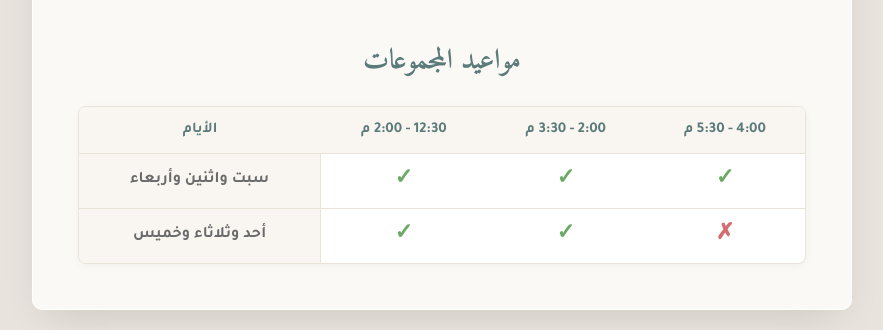
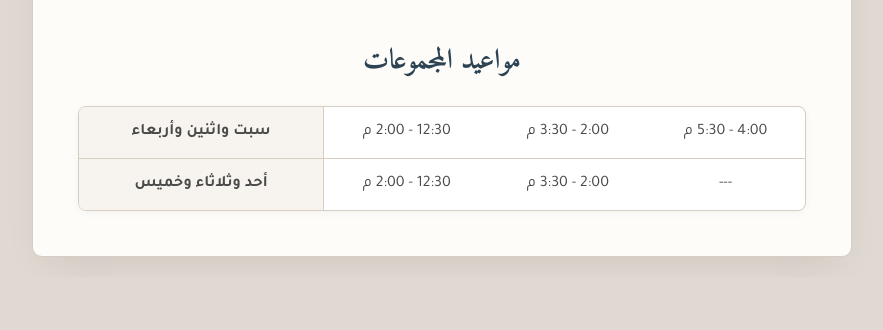
Before and after one commit to datakid/el-messiry, a plain HTML site: page index.html in a window 1280 px wide. Shown: the part 673-1003 px from the top of the page, without its empty margins (198-1081 px from the left). After the commit the page ends 950 px from the top, so only its background shows below. Drawn offline with Linux system fonts and the light colour scheme.

Commit message:
remove header

```diff
--- a/index.html
+++ b/index.html
@@ -9,18 +9,18 @@
         @import url('https://fonts.googleapis.com/css2?family=Amiri:wght@700&family=Tajawal:wght@400;500;700;800&display=swap');
 
         :root {
-            --paper-color: #FBF9F6;
-            --text-color: #6a6a6a;
-            --main-accent: #87A9A8;
-            --main-accent-dark: #5B7B7A;
-            --secondary-accent: #E8DCC9;
-            --secondary-accent-text: #716253;
-            --border-color: #EAE3D9;
-            --header-footer-bg: #F9F6F2;
+            --paper-color: #FDFCF9;
+            --text-color: #4A4A4A;
+            --main-accent: #3A5A70;
+            --main-accent-dark: #2C4353;
+            --secondary-accent: #E0D6C3;
+            --secondary-accent-text: #605448;
+            --border-color: #D6CEC2;
+            --header-footer-bg: #F7F4EF;
 
-            --status-available-color: #6aaa64;
-            --status-unavailable-color: #d36e70;
-            --status-text-muted: #888;
+            --status-available-color: #5F8B5A;
+            --status-unavailable-color: #B95C5C;
+            --status-text-muted: #777777;
         }
 
         * {
@@ -37,7 +37,7 @@
 
         body {
             font-family: 'Tajawal', sans-serif;
-            background-color: #e8e3dc;
+            background-color: #e0d9d2;
             min-height: 100vh;
             display: flex;
             align-items: center;
@@ -51,11 +51,11 @@
             max-width: 820px;
             background-color: var(--paper-color);
             border-radius: 10px;
-            box-shadow: 0 15px 40px -15px rgba(0,0,0,0.15);
+            box-shadow: 0 15px 40px -15px rgba(0,0,0,0.1);
             padding: 4.5rem;
             display: flex;
             flex-direction: column;
-            border: 1px solid #fff;
+            border: 1px solid var(--border-color);
         }
 
         .header-section {
@@ -94,7 +94,7 @@
 
         .profile-image:hover {
             transform: translateY(-2px);
-            box-shadow: 0 8px 25px rgba(74, 108, 107, 0.15);
+            box-shadow: 0 8px 25px rgba(44, 67, 83, 0.15);
             border-color: var(--main-accent);
         }
 
@@ -245,15 +245,7 @@
             border: 1px solid var(--border-color);
             box-shadow: 0 2px 8px rgba(0,0,0,0.04);
         }
-        .schedule-grid th {
-            background: var(--header-footer-bg);
-            color: var(--main-accent-dark);
-            padding: 1.4rem 1.2rem;
-            font-weight: 700;
-            font-size: 1.5rem;
-            border-bottom: 1px solid var(--border-color);
-            text-align: center;
-        }
+
         .schedule-grid td {
             padding: 1.6rem 1rem;
             text-align: center;
@@ -263,12 +255,17 @@
             color: var(--text-color);
         }
         .schedule-grid tr:last-child td { border-bottom: none; }
+
         .day-column {
             background: var(--header-footer-bg);
             font-weight: 700;
             color: var(--main-accent-dark);
             font-size: 1.6rem;
             border-right: 1px solid var(--border-color);
+        }
+
+        .slot-unavailable {
+            color: var(--status-unavailable-color);
         }
 
         .status-badge {
@@ -280,6 +277,9 @@
         .status-unavailable-icon { color: var(--status-unavailable-color); }
 
         @media print {
+            body {
+                background-color: #fff;
+            }
         }
     </style>
 </head>
@@ -287,13 +287,13 @@
     <div class="announcement-card">
         <header class="header-section">
             <div class="profile-image-container">
-                <div class="profile-image">
+                <label for="imageUpload" class="profile-image">
                     <div class="image-placeholder">
                         <div class="upload-icon">👤</div>
                         <div class="upload-text">إضافة صورة</div>
                         <div class="upload-hint">اضغط</div>
                     </div>
-                </div>
+                </label>
                 <input type="file" id="imageUpload" class="image-upload" accept="image/*">
             </div>
             <div class="header-text">
@@ -321,25 +321,17 @@
         <div class="schedule-container">
             <h2 class="schedule-header">مواعيد المجموعات</h2>
             <table class="schedule-grid">
-                <thead>
-                    <tr>
-                        <th>4:00 - 5:30 م</th>
-                        <th>2:00 - 3:30 م</th>
-                        <th>12:30 - 2:00 م</th>
-                        <th>الأيام</th>
-                    </tr>
-                </thead>
                 <tbody>
                     <tr>
-                        <td><span class="status-badge status-available-icon">✓</span></td>
-                        <td><span class="status-badge status-available-icon">✓</span></td>
-                        <td><span class="status-badge status-available-icon">✓</span></td>
+                        <td>4:00 - 5:30 م</td>
+                        <td>2:00 - 3:30 م</td>
+                        <td>12:30 - 2:00 م</td>
                         <td class="day-column">سبت واثنين وأربعاء</td>
                     </tr>
                     <tr>
-                        <td><span class="status-badge status-unavailable-icon">✗</span></td>
-                        <td><span class="status-badge status-available-icon">✓</span></td>
-                        <td><span class="status-badge status-available-icon">✓</span></td>
+                        <td class="slot-unavailable">---</td>
+                        <td>2:00 - 3:30 م</td>
+                        <td>12:30 - 2:00 م</td>
                         <td class="day-column">أحد وثلاثاء وخميس</td>
                     </tr>
                 </tbody>
@@ -349,7 +341,10 @@
     </div>
 
     <script>
-        document.getElementById('imageUpload').addEventListener('change', function(e) {
+        const imageUploadInput = document.getElementById('imageUpload');
+        const profileImageContainer = document.querySelector('.profile-image');
+
+        imageUploadInput.addEventListener('change', function(e) {
             const file = e.target.files[0];
             if (file) {
                 const reader = new FileReader();
@@ -360,17 +355,12 @@
                     img.style.height = '100%';
                     img.style.objectFit = 'cover';
 
-                    const container = document.querySelector('.profile-image');
-                    container.innerHTML = '';
-                    container.appendChild(img);
+                    profileImageContainer.innerHTML = '';
+                    profileImageContainer.appendChild(img);
                 };
                 reader.readAsDataURL(file);
             }
         });
-
-        document.querySelector('.profile-image').addEventListener('click', function() {
-            document.getElementById('imageUpload').click();
-        });
     </script>
 </body>
 </html>
```
